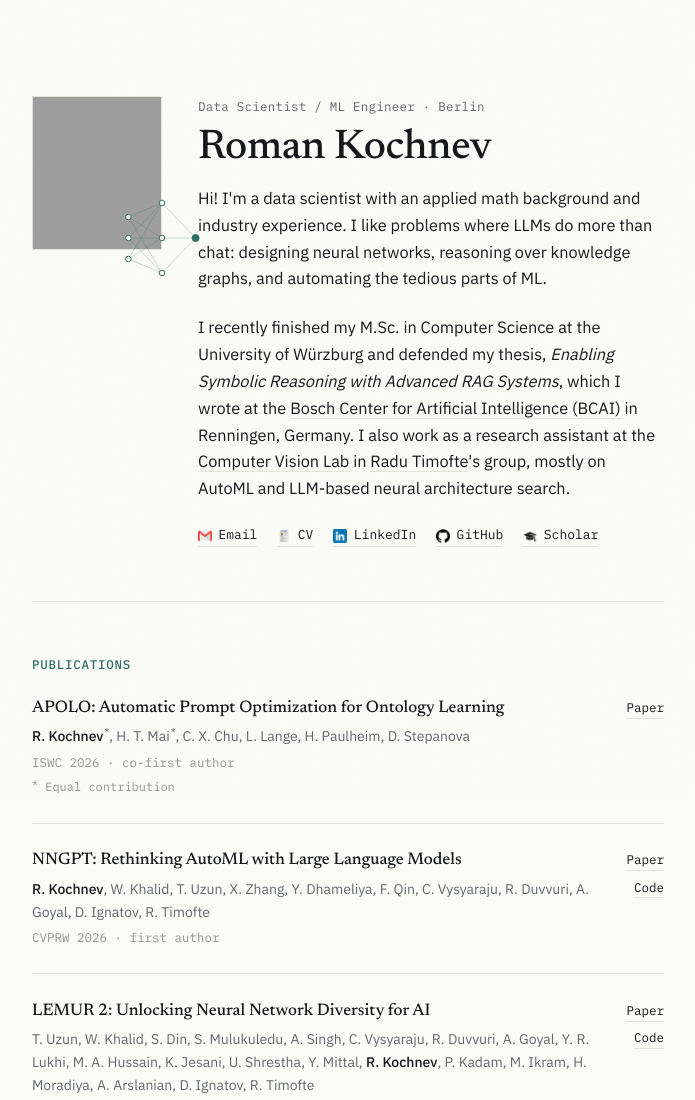
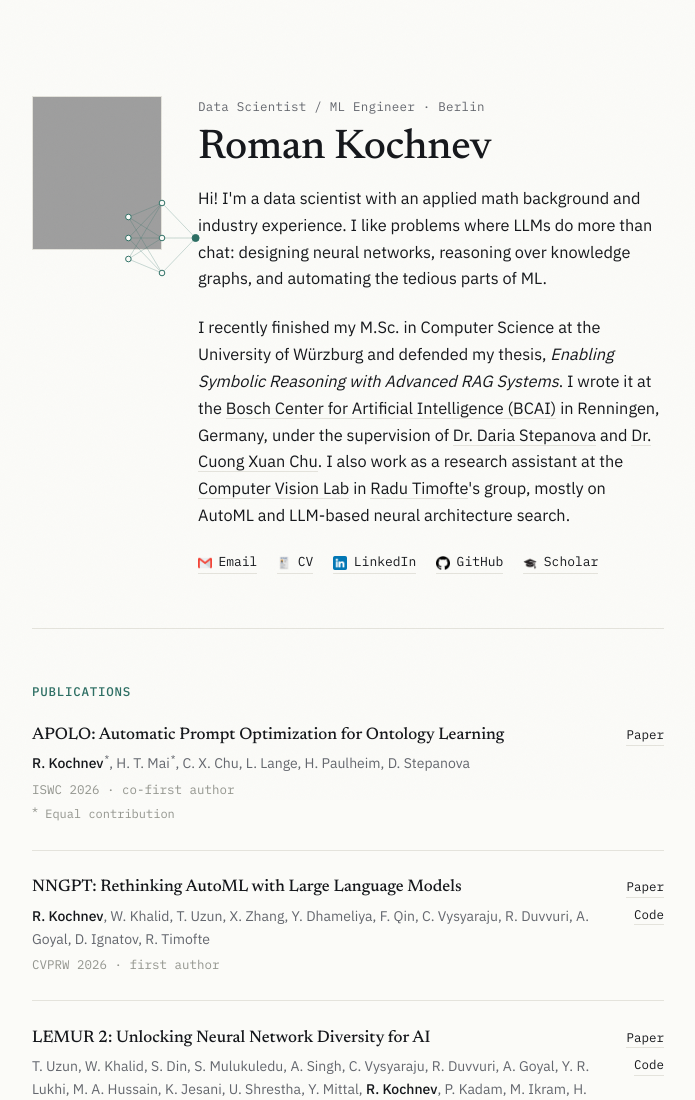
Before and after one commit to mind2cloud/mind2cloud.github.io, a plain HTML site: page index.html in a window 1280 px wide. Shown: the top 1100 px of the page, without its empty margins (292-987 px from the left). Drawn offline with Linux system fonts and the light colour scheme; grey boxes are pictures that could not be loaded.

Commit message:
Added info

```diff
--- a/index.html
+++ b/index.html
@@ -49,8 +49,7 @@
     <p class="eyebrow">Data Scientist / ML Engineer &middot; Berlin</p>
       <h1>Roman Kochnev</h1>
       <p class="lede">Hi! I'm a data scientist with an applied math background and industry experience. I like problems where LLMs do more than chat: designing neural networks, reasoning over knowledge graphs, and automating the tedious parts of ML.</p>
-
-    <p class="lede">I recently finished my M.Sc. in Computer Science at the University of Würzburg and defended my thesis, <em>Enabling Symbolic Reasoning with Advanced RAG Systems</em>, which I wrote at the <a href="https://www.bosch.com/research/" target="_blank" rel="noopener">Bosch Center for Artificial Intelligence (BCAI)</a> in Renningen, Germany. I also work as a research assistant at the <a href="https://cvlai.net/" target="_blank" rel="noopener">Computer Vision Lab</a> in <a href="https://scholar.google.com/citations?user=u3MwH5kAAAAJ&hl=en" target="_blank" rel="noopener">Radu Timofte</a>'s group, mostly on AutoML and LLM-based neural architecture search.</p>
+      <p class="lede">I recently finished my M.Sc. in Computer Science at the University of Würzburg and defended my thesis, <em>Enabling Symbolic Reasoning with Advanced RAG Systems</em>. I wrote it at the <a href="https://www.bosch.com/research/" target="_blank" rel="noopener">Bosch Center for Artificial Intelligence (BCAI)</a> in Renningen, Germany, under the supervision of <a href="https://dariastepanova.github.io/" target="_blank" rel="noopener">Dr. Daria Stepanova</a> and <a href="https://cuongcx.github.io/" target="_blank" rel="noopener">Dr. Cuong Xuan Chu</a>. I also work as a research assistant at the <a href="https://cvlai.net/" target="_blank" rel="noopener">Computer Vision Lab</a> in <a href="https://scholar.google.com/citations?user=u3MwH5kAAAAJ&hl=en" target="_blank" rel="noopener">Radu Timofte</a>'s group, mostly on AutoML and LLM-based neural architecture search.</p>
 
       <ul class="links">
         <li><a href="mailto:romannkochnev@gmail.com"><span class="icon" aria-hidden="true"><img src="images/gmail.png" alt="" width="14" height="14"></span>Email</a></li>
```
